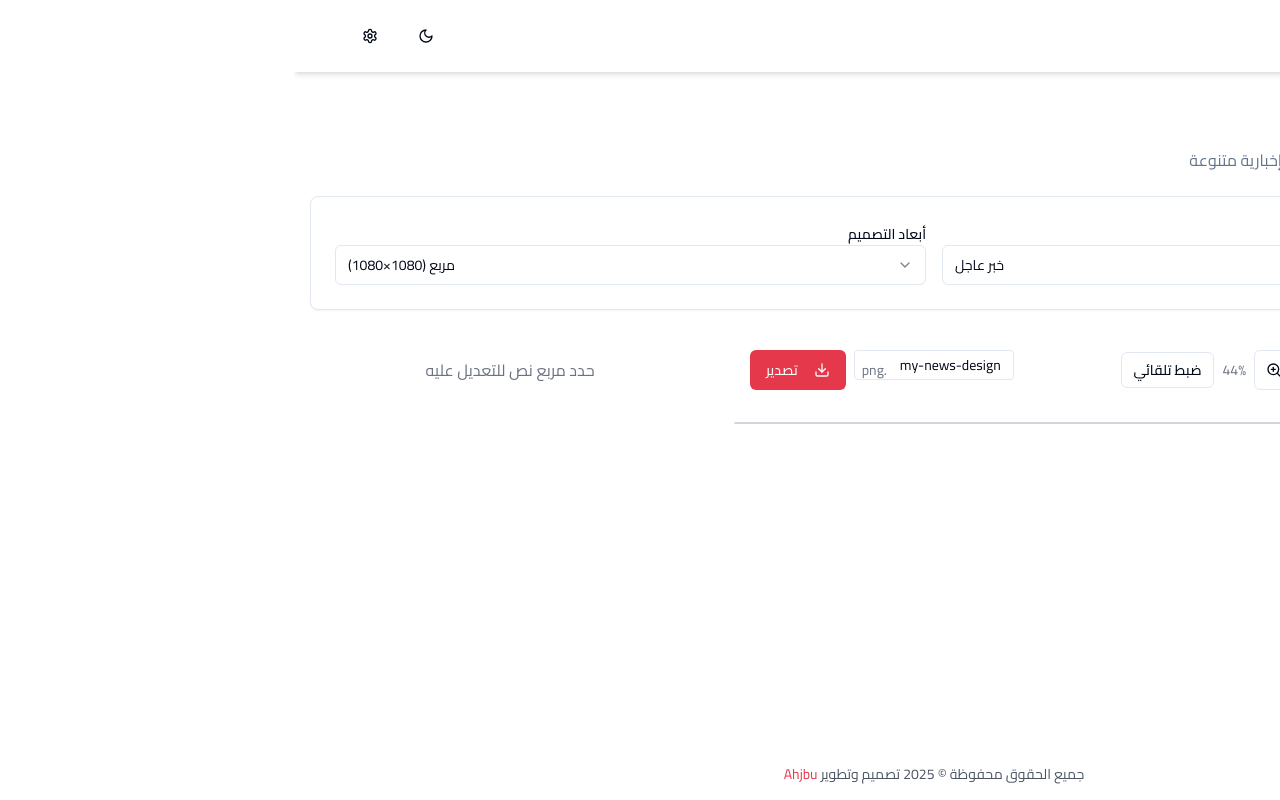
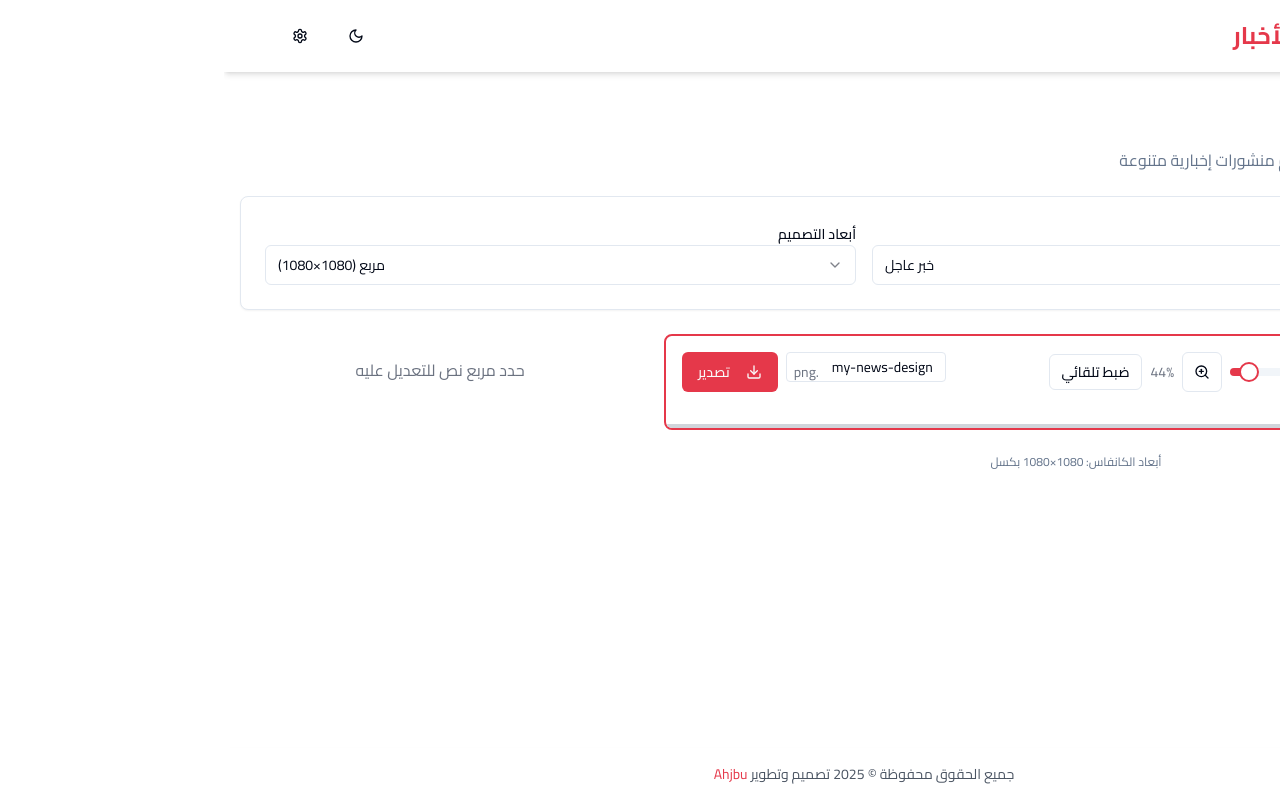
Before and after one commit to AHJBU/akhbar-craft-studio-46, a React (Vite) app: page /news-design in a window 1280 px wide. Built offline with nearby package versions, Linux system fonts and the light colour scheme.

Commit message:
Fix: DesignCanvas not rendering in NewsDesignPage
- Added borders and background to DesignCanvas for visibility.
- Ensured canvas dimensions are appropriate and responsive.
- Added a default background if no image is present.
- Applied similar fixes to FullCustomizationPage.

```diff
--- a/src/components/DesignCanvas.tsx
+++ b/src/components/DesignCanvas.tsx
@@ -1,10 +1,9 @@
-
 import { useState, useRef, useEffect, useCallback } from "react";
 import { Button } from "@/components/ui/button";
 import { useToast } from "@/components/ui/use-toast";
 import { Slider } from "@/components/ui/slider";
 import { useApp } from "@/contexts/AppContext";
-import { ZoomIn, ZoomOut, Grid, Download, Move, Type, Loader } from "lucide-react";
+import { ZoomIn, ZoomOut, Grid, Download, Move, Type, Loader, AlertCircle } from "lucide-react";
 import { Tooltip, TooltipContent, TooltipProvider, TooltipTrigger } from "@/components/ui/tooltip";
 import html2canvas from "html2canvas";
 
@@ -36,6 +35,7 @@ export const DesignCanvas = ({
   const [position, setPosition] = useState({ x: 0, y: 0 });
   const [dragStart, setDragStart] = useState({ x: 0, y: 0 });
   const [fileName, setFileName] = useState("my-news-design");
+  const [imageError, setImageError] = useState(false);
 
   const {
     defaultTextSettings,
@@ -44,6 +44,25 @@ export const DesignCanvas = ({
     defaultExportQuality,
     applicationName
   } = useApp();
+
+  // تشخيص التحميل
+  useEffect(() => {
+    console.log("DesignCanvas mounted", {
+      backgroundImage,
+      width,
+      height,
+      textBoxes,
+      zoom,
+      position
+    });
+  }, []);
+
+  // تشخيص تحديث الصورة
+  useEffect(() => {
+    console.log("Background image updated:", backgroundImage);
+    // Reset image error when background changes
+    setImageError(false);
+  }, [backgroundImage]);
 
   // Function to calculate ideal zoom based on container size
   const calculateIdealZoom = useCallback(() => {
@@ -71,16 +90,19 @@ export const DesignCanvas = ({
     const handleResize = () => {
       const newZoom = calculateIdealZoom();
       setZoom(newZoom);
+      console.log("Calculated zoom:", newZoom);
 
       // Center the canvas
       if (canvasRef.current) {
         const containerRect = canvasRef.current.parentElement?.parentElement?.getBoundingClientRect();
         if (containerRect) {
           const availableWidth = containerRect.width - 40;
-          setPosition({
+          const newPosition = {
             x: (availableWidth - width * newZoom) / 2,
             y: 0
-          });
+          };
+          console.log("New position:", newPosition);
+          setPosition(newPosition);
         }
       }
     };
@@ -132,6 +154,17 @@ export const DesignCanvas = ({
         y: e.clientY - dragStart.y
       });
     }
+  };
+
+  // Handle image loading error
+  const handleImageError = () => {
+    console.error("Failed to load image:", backgroundImage);
+    setImageError(true);
+    toast({
+      variant: "destructive",
+      title: "خطأ في تحميل الصورة",
+      description: "تعذر تحميل صورة الخلفية. سيتم استخدام خلفية بديلة.",
+    });
   };
 
   // Handle keyboard shortcuts
@@ -247,6 +280,25 @@ export const DesignCanvas = ({
     }
   };
 
+  // Get background style based on image or fallback
+  const getBackgroundStyle = () => {
+    if (!backgroundImage || imageError) {
+      // خلفية افتراضية إذا كانت الصورة غير متوفرة أو حدث خطأ في تحميلها
+      return {
+        backgroundColor: '#f0f0f0',
+        backgroundImage: 'linear-gradient(45deg, #e0e0e0 25%, transparent 25%, transparent 75%, #e0e0e0 75%), linear-gradient(45deg, #e0e0e0 25%, transparent 25%, transparent 75%, #e0e0e0 75%)',
+        backgroundSize: '20px 20px',
+        backgroundPosition: '0 0, 10px 10px'
+      };
+    }
+
+    return {
+      backgroundImage: `url(${backgroundImage})`,
+      backgroundSize: 'cover',
+      backgroundColor: 'transparent',
+    };
+  };
+
   return (
     <div className="flex flex-col h-full">
       <div className="bg-white dark:bg-gray-800 p-4 rounded-lg mb-4">
@@ -342,9 +394,9 @@ export const DesignCanvas = ({
         </div>
       </div>
 
-      {/* Canvas area with auto-fit sizing */}
+      {/* Canvas area with auto-fit sizing and visible border */}
       <div
-        className="flex-1 bg-gray-100 dark:bg-gray-700 rounded-lg overflow-hidden border border-gray-300 dark:border-gray-600 relative"
+        className="flex-1 bg-gray-100 dark:bg-gray-700 rounded-lg overflow-hidden border-2 border-gray-300 dark:border-gray-600 relative"
         style={{ height: "500px", maxHeight: "80vh" }}
       >
         <div className="absolute inset-0 overflow-auto">
@@ -358,22 +410,41 @@ export const DesignCanvas = ({
           >
             <div
               ref={canvasRef}
-              className="relative origin-top-left"
+              className="relative origin-top-left shadow-lg"
               style={{
                 width: width,
                 height: height,
                 transform: `scale(${zoom})`,
-                backgroundImage: backgroundImage ? `url(${backgroundImage})` : 'none',
-                backgroundSize: 'cover',
-                backgroundColor: backgroundImage ? 'transparent' : '#ffffff',
+                ...getBackgroundStyle(),
+                transition: 'transform 0.2s ease',
+                border: '1px solid rgba(0,0,0,0.2)',
               }}
             >
+              {imageError && backgroundImage && (
+                <div className="absolute inset-0 flex items-center justify-center bg-gray-100 bg-opacity-70">
+                  <div className="text-center p-4">
+                    <AlertCircle className="mx-auto h-12 w-12 text-red-500 mb-2" />
+                    <p className="text-red-600 font-medium">تعذر تحميل الصورة</p>
+                  </div>
+                </div>
+              )}
+
               {showGrid && (
                 <div className="absolute inset-0 grid edit-ui-element" style={{
                   backgroundImage: 'linear-gradient(to right, rgba(0,0,0,0.1) 1px, transparent 1px), linear-gradient(to bottom, rgba(0,0,0,0.1) 1px, transparent 1px)',
                   backgroundSize: '20px 20px',
                   pointerEvents: 'none'
                 }} />
+              )}
+
+              {/* Image loader with onError handler */}
+              {backgroundImage && !imageError && (
+                <img
+                  src={backgroundImage}
+                  className="hidden"
+                  onError={handleImageError}
+                  alt="preload"
+                />
               )}
 
               {textBoxes.map((textBox) => (
@@ -411,6 +482,17 @@ export const DesignCanvas = ({
           </div>
         </div>
 
+        {/* Hint for empty canvas */}
+        {textBoxes.length === 0 && (
+          <div className="absolute inset-0 flex items-center justify-center pointer-events-none">
+            <div className="text-center p-6 bg-white bg-opacity-70 dark:bg-gray-800 dark:bg-opacity-70 rounded-lg">
+              <Type className="mx-auto h-12 w-12 text-primary mb-2" />
+              <p className="text-lg font-medium">أضف عناصر نص للبدء</p>
+              <p className="text-sm text-muted-foreground mt-1">اضغط Ctrl+T أو انقر على زر "إضافة نص" لإضافة مربع نص</p>
+            </div>
+          </div>
+        )}
+
         {/* Pan hint */}
         <div className="absolute bottom-4 left-4 bg-white dark:bg-gray-800 p-2 rounded-lg opacity-70 flex items-center space-x-2 edit-ui-element">
           <Move className="h-4 w-4" />
--- a/src/contexts/AppContext.tsx
+++ b/src/contexts/AppContext.tsx
@@ -261,7 +261,7 @@ export const AppProvider: React.FC<{ children: React.ReactNode }> = ({ children
     setAutoSaveEnabled,
     defaultExportFormat,
     setDefaultExportFormat,
-    setDefaultExportQuality,
+    defaultExportQuality,
     setDefaultExportQuality
   };
 
--- a/src/pages/NewsDesignPage.tsx
+++ b/src/pages/NewsDesignPage.tsx
@@ -9,6 +9,8 @@ import { Card, CardContent } from "@/components/ui/card";
 import { Label } from "@/components/ui/label";
 import { useApp } from "@/contexts/AppContext";
 import { useToast } from "@/hooks/use-toast";
+import { AlertCircle } from "lucide-react";
+import { Alert, AlertTitle, AlertDescription } from "@/components/ui/alert";
 
 const NewsDesignPage = () => {
   const [templateType, setTemplateType] = useState<"breakingNews" | "general" | "update">("breakingNews");
@@ -16,6 +18,7 @@ const NewsDesignPage = () => {
   const [backgroundImage, setBackgroundImage] = useState<string | undefined>(undefined);
   const [textBoxes, setTextBoxes] = useState<Array<{ id: number; text: string; x: number; y: number; styles: object }>>([]);
   const [selectedTextBox, setSelectedTextBox] = useState<number | null>(null);
+  const [canvasError, setCanvasError] = useState<string | null>(null);
 
   const { templates } = useApp();
   const { toast } = useToast();
@@ -33,6 +36,17 @@ const NewsDesignPage = () => {
   // Update background image when template type or canvas size changes
   const updateBackgroundImage = () => {
     try {
+      // تشخيص المشكلة
+      console.log("Templates data:", templates);
+      console.log("Current template type:", templateType);
+      console.log("Current canvas size:", canvasSize);
+
+      if (!templates || !templates[templateType]) {
+        console.error(`Template not found for type: ${templateType}`);
+        setCanvasError(`لم يتم العثور على القالب: ${templateType}`);
+        return;
+      }
+
       const templateImage = templates[templateType]?.[canvasSize];
       console.log("Loading template image:", templateType, canvasSize, templateImage);
       setBackgroundImage(templateImage);
@@ -42,9 +56,14 @@ const NewsDesignPage = () => {
           title: "تنبيه",
           description: "لم يتم العثور على صورة الخلفية للقالب المحدد. سيتم استخدام خلفية بيضاء.",
         });
+        // تعيين صورة افتراضية بدلاً من undefined
+        setBackgroundImage("https://via.placeholder.com/1080x1080/f0f0f0/cccccc?text=قالب+غير+متوفر");
+      } else {
+        setCanvasError(null);
       }
     } catch (error) {
       console.error("Error updating background image:", error);
+      setCanvasError("حدث خطأ في تحميل صورة الخلفية");
       toast({
         variant: "destructive",
         title: "خطأ",
@@ -121,6 +140,17 @@ const NewsDesignPage = () => {
         {/* Canvas and tools */}
         <div className="md:col-span-8">
           <div className="space-y-6">
+            {canvasError && (
+              <Alert variant="destructive">
+                <AlertCircle className="h-4 w-4" />
+                <AlertTitle>خطأ في تحميل الكانفاس</AlertTitle>
+                <AlertDescription>
+                  {canvasError}
+                </AlertDescription>
+              </Alert>
+            )}
+
+            <div className="border-2 border-primary dark:border-primary rounded-lg overflow-hidden">
               <DesignCanvas
                 backgroundImage={backgroundImage}
                 width={dimensions.width}
@@ -130,6 +160,11 @@ const NewsDesignPage = () => {
                 selectedTextBox={selectedTextBox}
                 setSelectedTextBox={setSelectedTextBox}
               />
+            </div>
+
+            <div className="text-xs text-muted-foreground text-center">
+              أبعاد الكانفاس: {dimensions.width}×{dimensions.height} بكسل
+            </div>
           </div>
         </div>
 
```
Lines whose indentation alone changed are shown as unchanged.
